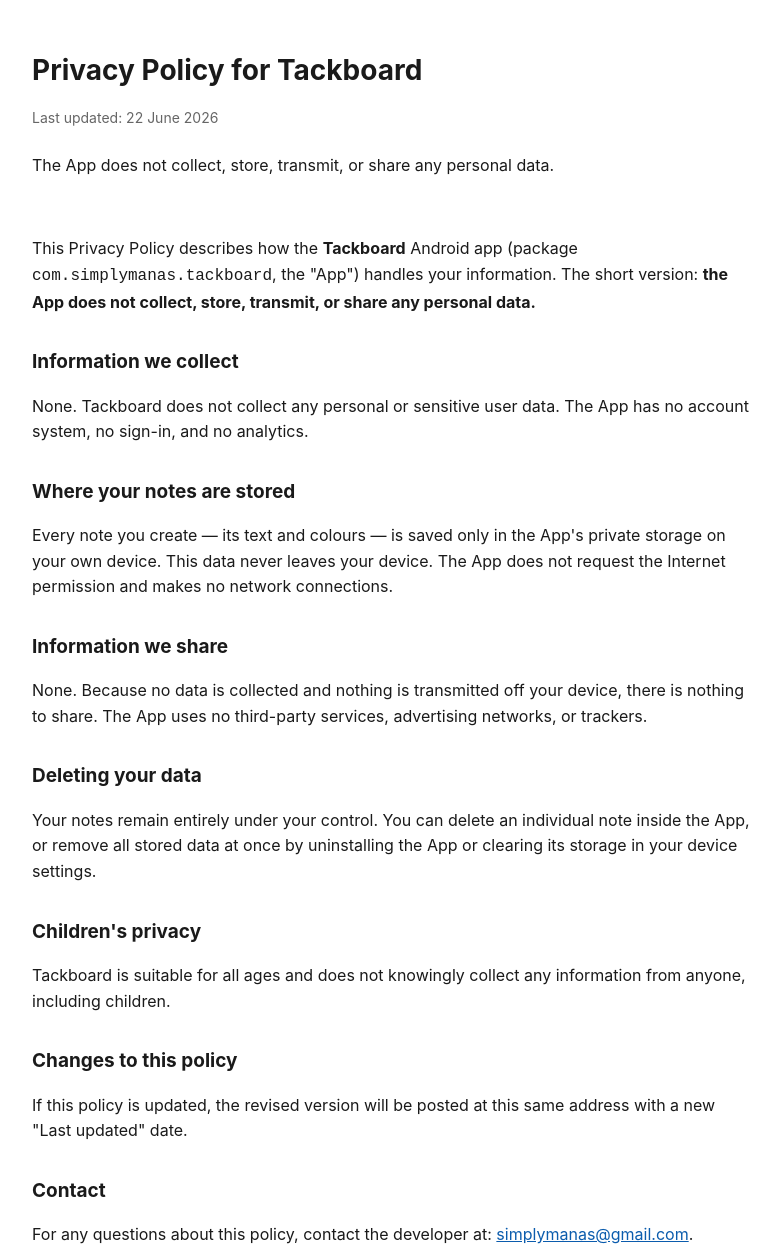
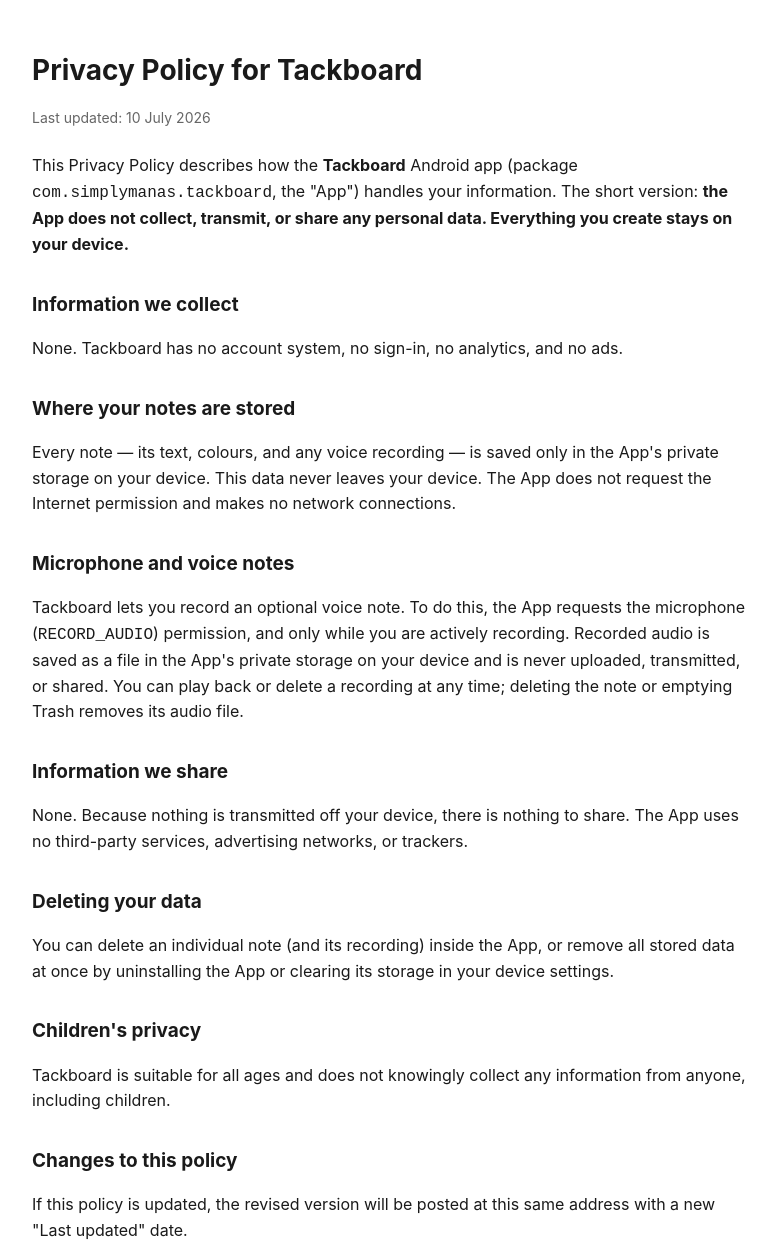
Before and after one commit to simplymanas/tackboard-privacy, a plain HTML site: page index.html in a window 1280 px wide. Shown: the top 1251 px of the page, without its empty margins (248-1028 px from the left). Drawn offline with Linux system fonts and the light colour scheme.

Commit message:
Update privacy policy details and formatting

```diff
--- a/index.html
+++ b/index.html
@@ -9,16 +9,13 @@
   body {
     margin: 0;
     font-family: -apple-system, BlinkMacSystemFont, "Segoe UI", Roboto, Helvetica, Arial, sans-serif;
-    line-height: 1.6;
-    color: #1a1a1a;
-    background: #ffffff;
+    line-height: 1.6; color: #1a1a1a; background: #ffffff;
   }
   .wrap { max-width: 720px; margin: 0 auto; padding: 48px 22px 80px; }
   h1 { font-size: 28px; margin: 0 0 4px; }
   h2 { font-size: 19px; margin: 32px 0 8px; }
   .meta { color: #666; font-size: 14px; margin-bottom: 24px; }
   p, li { font-size: 16px; }
-  ul { padding-left: 22px; }
   a { color: #0b5cad; }
   footer { margin-top: 48px; padding-top: 16px; border-top: 1px solid #e3e3e3; color: #777; font-size: 13px; }
   @media (prefers-color-scheme: dark) {
@@ -32,64 +29,68 @@
 <body>
   <div class="wrap">
     <h1>Privacy Policy for Tackboard</h1>
-    <p class="meta">Last updated: 22 June 2026</p>
-<p><strong></strong>The App does not collect, store, transmit, or share any personal data.</strong> </p>
-    <br>
+    <p class="meta">Last updated: 10 July 2026</p>
+
     <p>
       This Privacy Policy describes how the <strong>Tackboard</strong> Android app
       (package <code>com.simplymanas.tackboard</code>, the "App") handles your
-      information. The short version: <strong>the App does not collect, store,
-      transmit, or share any personal data.</strong>
+      information. The short version: <strong>the App does not collect, transmit, or
+      share any personal data. Everything you create stays on your device.</strong>
     </p>
 
     <h2>Information we collect</h2>
     <p>
-      None. Tackboard does not collect any personal or sensitive user data. The App
-      has no account system, no sign-in, and no analytics.
+      None. Tackboard has no account system, no sign-in, no analytics, and no ads.
     </p>
 
     <h2>Where your notes are stored</h2>
     <p>
-      Every note you create — its text and colours — is saved only in the App's
-      private storage on your own device. This data never leaves your device. The
-      App does not request the Internet permission and makes no network connections.
+      Every note — its text, colours, and any voice recording — is saved only in the
+      App's private storage on your device. This data never leaves your device. The App
+      does not request the Internet permission and makes no network connections.
+    </p>
+
+    <h2>Microphone and voice notes</h2>
+    <p>
+      Tackboard lets you record an optional voice note. To do this, the App requests the
+      microphone (<code>RECORD_AUDIO</code>) permission, and only while you are actively
+      recording. Recorded audio is saved as a file in the App's private storage on your
+      device and is never uploaded, transmitted, or shared. You can play back or delete a
+      recording at any time; deleting the note or emptying Trash removes its audio file.
     </p>
 
     <h2>Information we share</h2>
     <p>
-      None. Because no data is collected and nothing is transmitted off your device,
-      there is nothing to share. The App uses no third-party services, advertising
-      networks, or trackers.
+      None. Because nothing is transmitted off your device, there is nothing to share.
+      The App uses no third-party services, advertising networks, or trackers.
     </p>
 
     <h2>Deleting your data</h2>
     <p>
-      Your notes remain entirely under your control. You can delete an individual
-      note inside the App, or remove all stored data at once by uninstalling the App
-      or clearing its storage in your device settings.
+      You can delete an individual note (and its recording) inside the App, or remove all
+      stored data at once by uninstalling the App or clearing its storage in your device
+      settings.
     </p>
 
     <h2>Children's privacy</h2>
     <p>
-      Tackboard is suitable for all ages and does not knowingly collect any
-      information from anyone, including children.
+      Tackboard is suitable for all ages and does not knowingly collect any information
+      from anyone, including children.
     </p>
 
     <h2>Changes to this policy</h2>
     <p>
-      If this policy is updated, the revised version will be posted at this same
-      address with a new "Last updated" date.
+      If this policy is updated, the revised version will be posted at this same address
+      with a new "Last updated" date.
     </p>
 
     <h2>Contact</h2>
     <p>
       For any questions about this policy, contact the developer at:
-      <a href="mailto:YOUR_EMAIL@example.com">simplymanas@gmail.com</a>.
+      <a href="mailto:YOUR_EMAIL@example.com">YOUR_EMAIL@example.com</a>.
     </p>
 
-    <footer>
-      Tackboard &middot; Author: @simplymanas
-    </footer>
+    <footer>Tackboard &middot; Author: @simplymanas</footer>
   </div>
 </body>
 </html>
```
